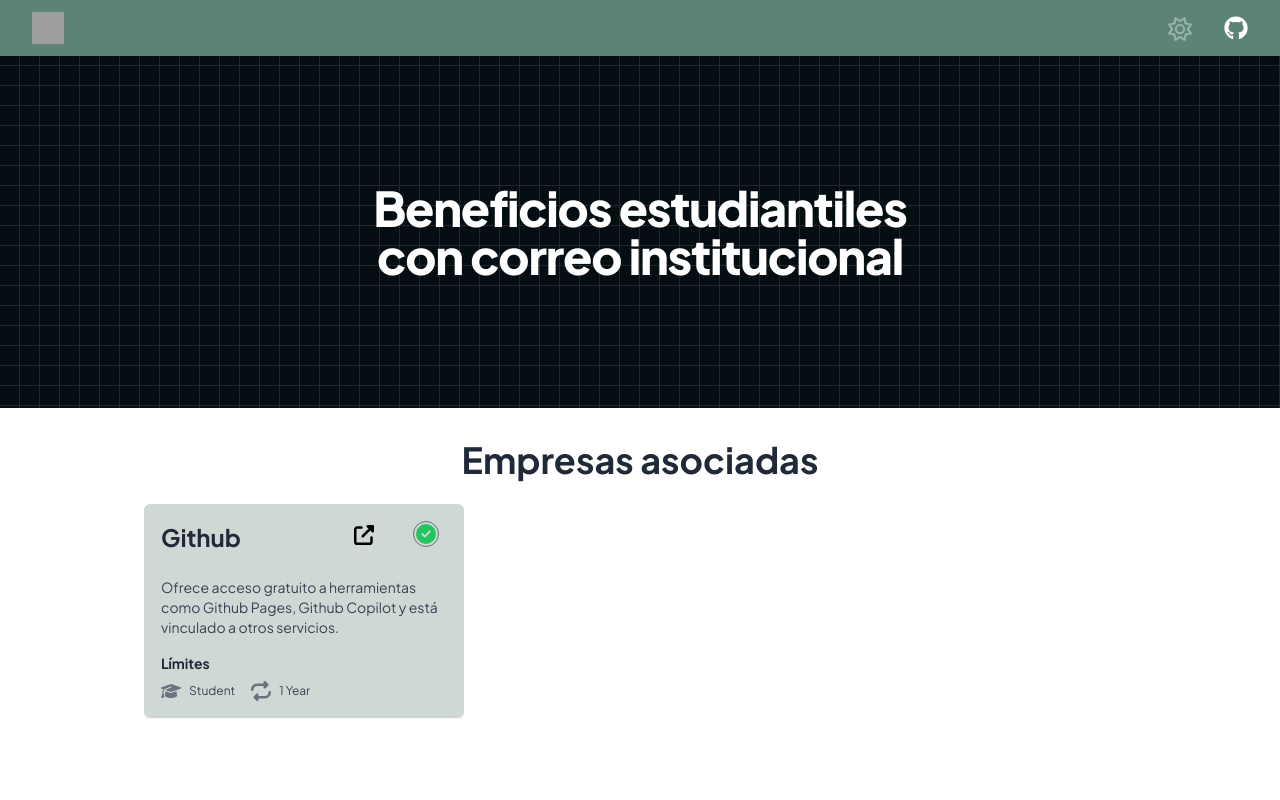
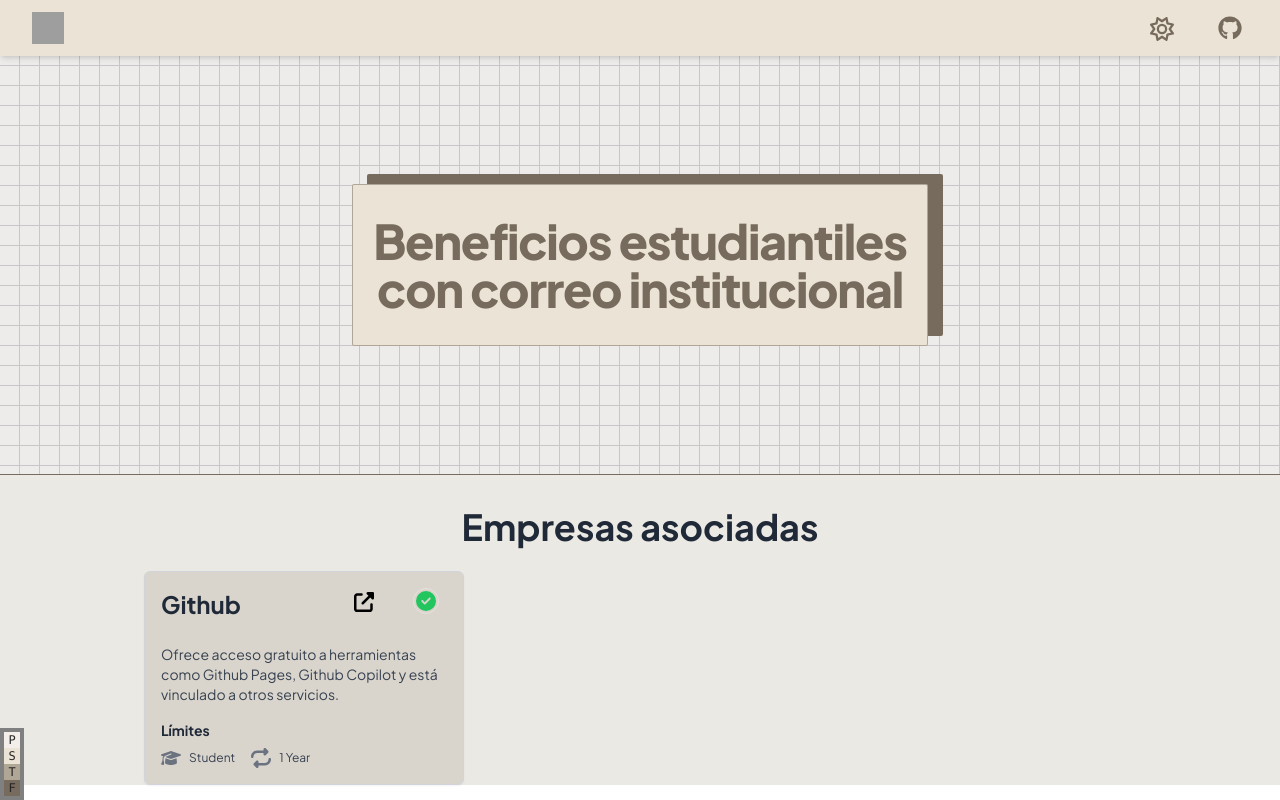
Before and after one commit to alexbgh1/beneficios-estudiante, a React (Vite) app: page / in a window 1280 px wide. Built offline with nearby package versions, Linux system fonts and the light colour scheme; grey boxes are pictures that could not be loaded.

Commit message:
Arreglos themes

```diff
--- a/index.html
+++ b/index.html
@@ -13,7 +13,7 @@
     />
   </head>
   <body>
-    <div id="root"></div>
+    <div id="root" class="min-h-screen"></div>
     <script type="module" src="/src/main.tsx"></script>
   </body>
 </html>
--- a/src/App.tsx
+++ b/src/App.tsx
@@ -1,11 +1,13 @@
 import "./App.css";
 import Nav from "./components/Nav";
 import Body from "./components/Body";
+import DevPalette from "./components/DevPalette";
 function App() {
   return (
     <>
       <Nav />
       <Body />
+      <DevPalette />
     </>
   );
 }
--- a/src/components/Body.tsx
+++ b/src/components/Body.tsx
@@ -6,7 +6,7 @@
   return (
     <>
       <Hero />
-      <main className="mx-auto container flex flex-col items-center justify-center">
+      <main className="border-t-[1px] border-accent bg-third/25 w-full min-w-full container flex flex-col items-center justify-center">
         <h2 className="mt-8 text-3xl sm:text-4xl font-bold text-center text-gray-800">Empresas asociadas</h2>
         <Benefits />
       </main>
--- /dev/null
+++ b/src/components/DevPalette.tsx
@@ -0,0 +1,14 @@
+const DevPalette = () => {
+  return (
+    <div className="bg-[#808080] absolute bottom-0 left-0 z-50 p-1 text-black text-xs font-mono">
+      <div className="flex flex-col text-primary text-center">
+        <div className="w-4 h-4 bg-primary">P</div>
+        <div className="w-4 h-4 bg-secondary">S</div>
+        <div className="w-4 h-4 bg-third">T</div>
+        <div className="w-4 h-4 bg-accent">F</div>
+      </div>
+    </div>
+  );
+};
+
+export default DevPalette;
--- /dev/null
+++ b/src/components/Footer.tsx
@@ -0,0 +1,5 @@
+const Footer = () => {
+  return <footer>Footer</footer>;
+};
+
+export default Footer;
--- a/src/components/Hero.tsx
+++ b/src/components/Hero.tsx
@@ -2,11 +2,12 @@
   return (
     <section
       className="relative
-    after:bg-primary
-    after:bg-[length:100px_100px]  after:absolute after:inset-0 after:bg-[url('/images/hero/bg-grid.png')] after:bg-top after:z-[-1]"
+      after:bg-[url('/images/hero/bg-grid.png')]
+      after:bg-accent/50
+      after:filter after:opacity-25 after:bg-[length:100px_100px] after:absolute after:inset-0  after:bg-top after:z-[-1]"
     >
-      <div className="flex items-center justify-center container lg:max-w-5xl mx-auto px-4 py-16 sm:py-32 text-center bg-transparent">
-        <h1 className="max-w-xl text-3xl text-white font-extrabold sm:tracking-tight lg:text-5xl">
+      <div className="md:drop-shadow-md-primary drop-shadow-primary flex items-center justify-center container lg:max-w-5xl mx-auto px-4 py-16 sm:py-32 text-center bg-transparent">
+        <h1 className="border border-accent/50 rounded-sm text-accent px-4 py-8 bg-secondary max-w-xl text-3xl  font-extrabold sm:tracking-tight lg:text-5xl">
           Beneficios estudiantiles con <span>correo institucional</span>
         </h1>
       </div>
--- a/src/components/Nav.tsx
+++ b/src/components/Nav.tsx
@@ -3,7 +3,7 @@
 import { GithubIcon } from "../components/icons";
 const Nav = () => {
   return (
-    <header className="px-8 py-4 flex justify-between items-center h-14 bg-secondary text-white relative shadow-sm">
+    <header className="px-8 py-4 flex justify-between items-center h-14 bg-secondary text-white relative shadow-md">
       <NavLeft />
       <NavRight />
     </header>
@@ -23,8 +23,12 @@
 const NavRight = (): JSX.Element => (
   <section className="relative ml-auto flex justify-end items-center gap-8">
     <SwitchLightDark />
-    <a href="https://github.com/alexbgh1/beneficios-estudiante" target="_blank" className="block">
-      <GithubIcon className="fill-white h-6 w-6 cursor-pointer" />
+    <a
+      className="block p-1.5 rounded-full hover:bg-accent/25 transition duration-150 ease-in-out"
+      href="https://github.com/alexbgh1/beneficios-estudiante"
+      target="_blank"
+    >
+      <GithubIcon className="fill-accent h-6 w-6 cursor-pointer" />
     </a>
   </section>
 );
--- a/src/components/theme/SwitchMenu.tsx
+++ b/src/components/theme/SwitchMenu.tsx
@@ -13,14 +13,14 @@
 }) => {
   return (
     <ul
-      className={`mt-3 bg-white absolute z-50 top-full right-0 w-36 py-1 rounded-md shadow-sm border border-gray-200 text-gray-800 transition duration-150 ease-in-out fadeIn ${
+      className={`mt-3 bg-secondary absolute z-50 top-full right-0 w-36 py-1 rounded-md shadow-sm border border-accent/50 text-gray-800 transition duration-150 ease-in-out fadeIn ${
         menu ? "" : "hidden"
       }`}
     >
       {themes.map((theme) => (
-        <li key={theme.id} className={`${currentActiveTheme === theme.value ? "text-primary" : ""}  `}>
+        <li key={theme.id} className={`${currentActiveTheme === theme.value ? "text-primary" : ""}`}>
           <button
-            className="flex flext-start items-center gap-3 w-full px-4 py-2 hover:bg-accent cursor-pointer"
+            className=" text-accent/75 flex flext-start items-center gap-3 w-full px-4 py-2 hover:bg-accent/25 cursor-pointer"
             onClick={() => handleChangeTheme(theme.value)}
           >
             {theme.value &&
@@ -28,11 +28,11 @@
                 /* props adicionales aquí */
                 className: `${
                   currentActiveTheme === theme.value
-                    ? "h-5 w-5 inline-block text-white fill-primary"
-                    : "h-5 w-5 inline-block"
+                    ? "h-5 w-5 inline-block fill-accent"
+                    : "h-5 w-5 inline-block fill-accent/60"
                 }`,
               })}
-            {theme.name}
+            <span className={`text-sm ${currentActiveTheme === theme.value ? "text-accent" : ""}`}>{theme.name}</span>
           </button>
         </li>
       ))}
--- a/src/components/theme/SwitchTheme.tsx
+++ b/src/components/theme/SwitchTheme.tsx
@@ -16,7 +16,10 @@
 
   return (
     <div>
-      <button onClick={handleClick}>
+      <button
+        onClick={handleClick}
+        className="block p-1.5 rounded-full hover:bg-accent/25 transition duration-150 ease-in-out"
+      >
         {cloneElement(themeIcons[currentActiveTheme], {
           /* props adicionales aquí */
           className: "h-6 w-6 inline-block fill-accent",
--- a/src/constants/themes.tsx
+++ b/src/constants/themes.tsx
@@ -6,21 +6,21 @@
     name: "Light",
     value: "light",
   },
-  {
-    id: 2,
-    name: "Dark",
-    value: "dark",
-  },
+  // {
+  //   id: 2,
+  //   name: "Dark",
+  //   value: "dark",
+  // },
   {
     id: 3,
     name: "Winter",
     value: "winter",
   },
-  {
-    id: 4,
-    name: "Christmas",
-    value: "christmas",
-  },
+  // {
+  //   id: 4,
+  //   name: "Christmas",
+  //   value: "christmas",
+  // },
 ];
 
 // Mapeo entre los valores de los temas y los componentes de iconos
--- a/src/index.css
+++ b/src/index.css
@@ -4,17 +4,20 @@
 
 @layer base {
   html[data-theme="light"] {
-    --color-primary: 4 13 18;
-    --color-secondary: 92 131 116;
-    --color-third: 92 131 116;
-    --color-accent: 147 177 166;
-    --text-primary: 255 255 255;
+    --color-primary: 243 238 234;
+    --color-secondary: 235 227 213;
+    --color-third: 176 166 149;
+    --color-accent: 119 107 93;
+    --text-title: 37 37 37;
+    --text-primary: 37 37 37;
   }
   html[data-theme="dark"] {
     --color-primary: 4 13 18;
     --color-secondary: 24 61 61;
     --color-third: 147 177 166;
     --color-accent: 92 131 116;
+    --text-primary: 128 128 128;
+    --text-title: 37 37 37;
   }
 
   html[data-theme="winter"] {
@@ -23,6 +26,7 @@
     --color-third: 155 190 200;
     --color-accent: 221 242 253;
     --text-primary: 255 255 255;
+    --text-title: 37 37 37;
   }
 
   html[data-theme="christmas"] {
@@ -31,6 +35,7 @@
     --color-third: 255 253 227;
     --color-accent: 207 232 169;
     --text-primary: 255 255 255;
+    --text-title: 37 37 37;
   }
 
   ::selection {
--- a/tailwind.config.js
+++ b/tailwind.config.js
@@ -9,6 +9,15 @@
         third: "rgb(var(--color-third) / <alpha-value>)",
         accent: "rgb(var(--color-accent) / <alpha-value>)",
       },
+      textColor: {
+        primary: "rgb(var(--text-primary) / <alpha-value>)",
+        title: "rgb(var(--text-title) / <alpha-value>)",
+      },
+      dropShadow: {
+        // drop-shadow-[15px_-10px_0px_rgb(255,0,1)]
+        primary: "10px -7px 0px rgb(var(--color-accent))",
+        "md-primary": "15px -10px 0px rgb(var(--color-accent))",
+      },
     },
   },
   // datatheme
```
Also changed, not shown: 1 other file (tests, documents, lock files or other folders).
